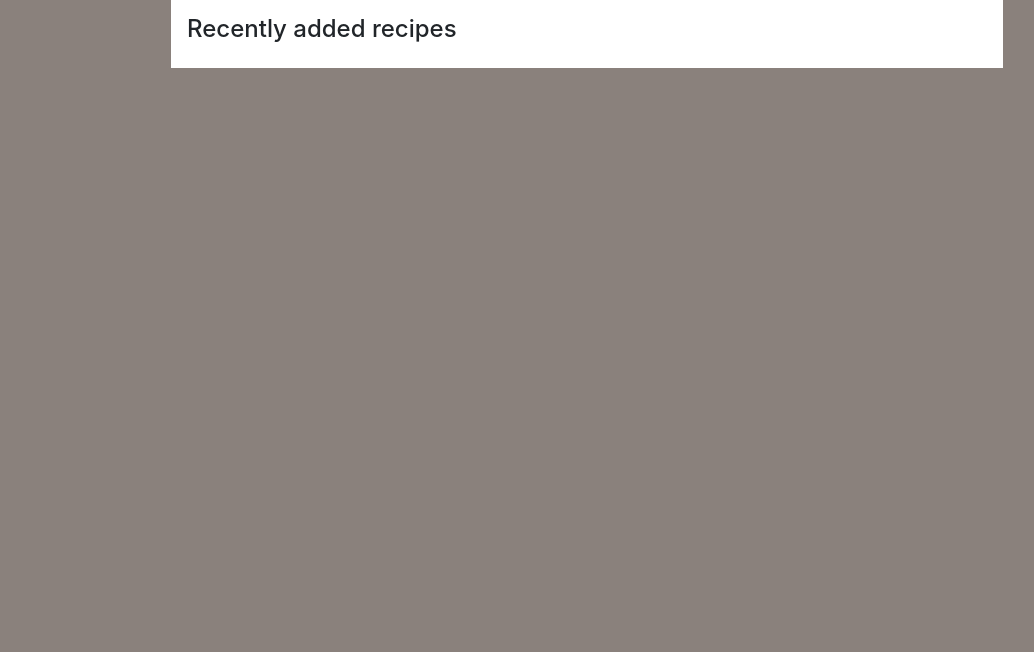
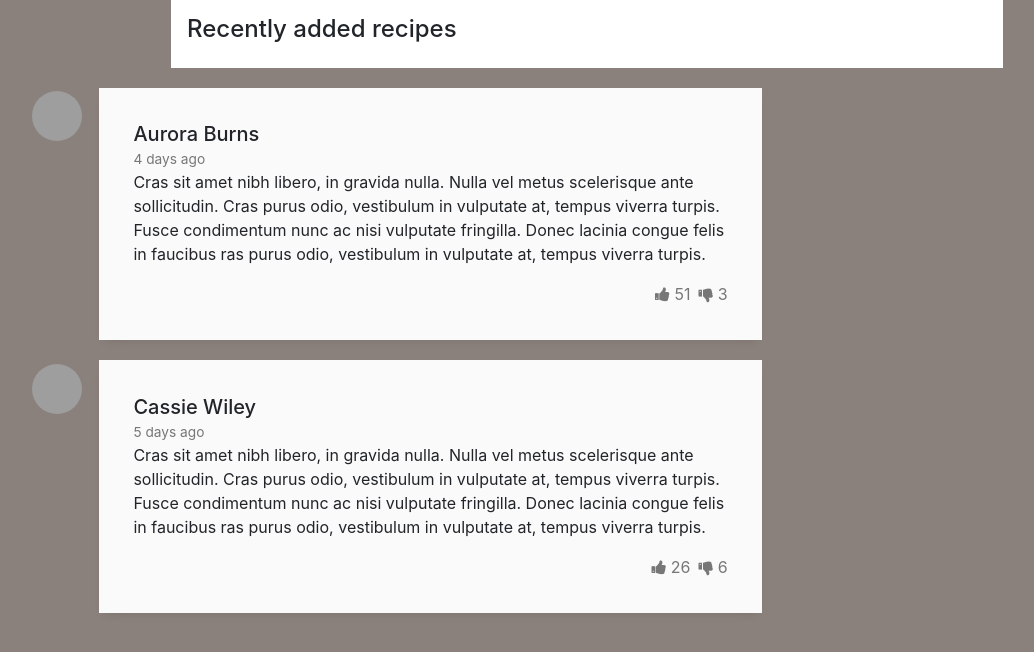
Before and after one commit to adrianbeys/BookOfRecipes, a Flask app: page /home in a window 1280 px wide. Shown: the part 69-721 px from the top of the page, without its empty margins (53-1087 px from the left). Run offline with Flask 2, Linux system fonts and the light colour scheme; some libraries are stand-ins or nearby versions; grey boxes are pictures that could not be loaded.

Commit message:
Added Db connection

```diff
--- a/website/auth.py
+++ b/website/auth.py
@@ -22,11 +22,13 @@ def sign_up():
     if form.validate_on_submit():
         newProfile = UserProfile()
         db.AddProfile(newProfile)
+        db.session.commit()
         newUser = User(email=form.emailAddress.data,
                        username=form.username.data,
                        firstname=form.firstname.data,
                        password=form.password1.data,
                        roleId=1, profileId = newProfile.id)
+        newUser.profileId=newProfile.id
         db.AddUser(newUser)
         db.Flush()
         login_user(newUser)
@@ -36,6 +38,8 @@ def sign_up():
 @app.route("/login", methods=['GET', 'POST'])
 def login_page():
     form = LoginForm()
+    if current_user.is_authenticated:
+        return redirect(url_for(home_page))
     if form.validate_on_submit():
         user = User.query.filter_by(username=form.username.data).first()
         if not user:
--- a/website/models.py
+++ b/website/models.py
@@ -38,6 +38,7 @@ class User(db.Model, UserMixin):
     id = db.Column(db.Integer, primary_key = True)
     email = db.Column(db.String(50), nullable = False, unique = True)
     username = db.Column(db.String(30), nullable = False, unique = True)
+    firstname = db.Column(db.String(30))
     passwordHash = db.Column(db.String(60), nullable = False)
     active = db.Column(db.Boolean(), nullable = False, default = True)
     roleId = db.Column(db.Integer, db.ForeignKey("roles.id", ondelete='CASCADE'), nullable=False)
--- a/website/static/styles/homesite.css
+++ b/website/static/styles/homesite.css
@@ -5,3 +5,47 @@ body{
     background-color: #fff;
     max-width: 52em;
 }
+@media (min-width: 0) {
+    .g-mr-15 {
+        margin-right: 1.07143rem !important;
+    }
+}
+@media (min-width: 0){
+    .g-mt-3 {
+        margin-top: 0.21429rem !important;
+    }
+}
+
+.g-height-50 {
+    height: 50px;
+}
+
+.g-width-50 {
+    width: 50px !important;
+}
+
+@media (min-width: 0){
+    .g-pa-30 {
+        padding: 2.14286rem !important;
+    }
+}
+
+.g-bg-secondary {
+    background-color: #fafafa !important;
+}
+
+.u-shadow-v18 {
+    box-shadow: 0 5px 10px -6px rgba(0, 0, 0, 0.15);
+}
+
+.g-color-gray-dark-v4 {
+    color: #777 !important;
+}
+
+.g-font-size-12 {
+    font-size: 0.85714rem !important;
+}
+
+.media-comment {
+    margin-top:20px
+}
--- a/website/templates/base.html
+++ b/website/templates/base.html
@@ -42,12 +42,12 @@
           <!-- user dropdown -->
           {% if current_user.is_authenticated %}
           <div class="nav-item dropdown">
-            <a href="#" data-toggle="dropdown" class="nav-link dropdown-toggle user-action"><img src="/static/images/user.png" class="avatar" alt="Avatar"> {{ current_user.username }} <b class="caret"></b></a>
+            <a href="#" data-toggle="dropdown" class="nav-link dropdown-toggle user-action"><img src="/static/images/user.png" height="28" class="avatar" alt="Avatar"> {{ current_user.username }} <b class="caret"></b></a>
             <div class="dropdown-menu">
               <a href="/profile" class="dropdown-item">Profile</a></a>
               <a href="/settings" class="dropdown-item">Settings</a></a>
               <div class="dropdown-divider"></div>
-              <a href="/logout" class="dropdown-item" data-toggle="modal" data-target="#logoutModal">Logout</a></a>
+              <a href="/logout" class="dropdown-item">Logout</a></a>
             </div>
           </div>
           {% else %}
--- a/website/templates/home.html
+++ b/website/templates/home.html
@@ -13,7 +13,72 @@ Homepage
     <header class="masthead mb-auto">
         <h4>Recently added recipes</h4>
     </header>
+</div>
+<!-- basic tamplete -->
+<link href="https://maxcdn.bootstrapcdn.com/font-awesome/4.7.0/css/font-awesome.min.css" rel="stylesheet" integrity="sha384-wvfXpqpZZVQGK6TAh5PVlGOfQNHSoD2xbE+QkPxCAFlNEevoEH3Sl0sibVcOQVnN" crossorigin="anonymous">
+<div class="container">
+<div class="row">
+    <div class="col-md-8">
+        <div class="media g-mb-30 media-comment">
+            <img class="d-flex g-width-50 g-height-50 rounded-circle g-mt-3 g-mr-15" src="https://bootdey.com/img/Content/avatar/avatar3.png" alt="Image Description">
+            <div class="media-body u-shadow-v18 g-bg-secondary g-pa-30">
+              <div class="g-mb-15">
+                <h5 class="h5 g-color-gray-dark-v1 mb-0">Aurora Burns</h5>
+                <span class="g-color-gray-dark-v4 g-font-size-12">4 days ago</span>
+              </div>
 
+              <p>Cras sit amet nibh libero, in gravida nulla. Nulla vel metus scelerisque ante sollicitudin. Cras purus odio, vestibulum in vulputate at, tempus viverra turpis. Fusce condimentum nunc ac nisi vulputate fringilla. Donec lacinia congue
+                felis in faucibus ras purus odio, vestibulum in vulputate at, tempus viverra turpis.</p>
+
+              <ul class="list-inline d-sm-flex my-0">
+                <li class="list-inline-item ml-auto">
+                  <a class="u-link-v5 g-color-gray-dark-v4 g-color-primary--hover" href="#!">
+                    <i class="fa fa-thumbs-up g-pos-rel g-top-1 g-mr-3"></i>
+                    51
+                  </a>
+                </li>
+                <li class="list-inline-item">
+                  <a class="u-link-v5 g-color-gray-dark-v4 g-color-primary--hover" href="#!">
+                    <i class="fa fa-thumbs-down g-pos-rel g-top-1 g-mr-3"></i>
+                    3
+                  </a>
+                </li>
+
+              </ul>
+            </div>
+        </div>
+    </div>
+
+    <div class="col-md-8">
+        <div class="media g-mb-30 media-comment">
+            <img class="d-flex g-width-50 g-height-50 rounded-circle g-mt-3 g-mr-15" src="https://bootdey.com/img/Content/avatar/avatar8.png" alt="Image Description">
+            <div class="media-body u-shadow-v18 g-bg-secondary g-pa-30">
+              <div class="g-mb-15">
+                <h5 class="h5 g-color-gray-dark-v1 mb-0">Cassie Wiley</h5>
+                <span class="g-color-gray-dark-v4 g-font-size-12">5 days ago</span>
+              </div>
+
+              <p>Cras sit amet nibh libero, in gravida nulla. Nulla vel metus scelerisque ante sollicitudin. Cras purus odio, vestibulum in vulputate at, tempus viverra turpis. Fusce condimentum nunc ac nisi vulputate fringilla. Donec lacinia congue
+                felis in faucibus ras purus odio, vestibulum in vulputate at, tempus viverra turpis.</p>
+
+              <ul class="list-inline d-sm-flex my-0">
+                <li class="list-inline-item ml-auto">
+                  <a class="u-link-v5 g-color-gray-dark-v4 g-color-primary--hover" href="#!">
+                    <i class="fa fa-thumbs-up g-pos-rel g-top-1 g-mr-3"></i>
+                    26
+                  </a>
+                </li>
+                <li class="list-inline-item">
+                  <a class="u-link-v5 g-color-gray-dark-v4 g-color-primary--hover" href="#!">
+                    <i class="fa fa-thumbs-down g-pos-rel g-top-1 g-mr-3"></i>
+                    6
+                  </a>
+                </li>
+
+              </ul>
+            </div>
+        </div>
+    </div>
 </div>
-
+</div>
 {% endblock %}
--- a/website/templates/login.html
+++ b/website/templates/login.html
@@ -29,5 +29,6 @@ Login
     </div>
   </form>
 </div>
-
+<!--script-->
+<script type="text/javascript" src="{{ url_for('static', filename='scripts/block.js') }}"></script>
 {% endblock %}
--- a/website/templates/register.html
+++ b/website/templates/register.html
@@ -22,7 +22,7 @@ Register
     </div>
 
     <div class="form-group">
-      {{ form.emailAddress(placeholder="First name", class_="form-control") }}
+      {{ form.firstname(placeholder="First name", class_="form-control") }}
       <label class="form-label" for="firstname">First name</label>
     </div>
 
@@ -44,6 +44,6 @@ Register
   </form>
 
 </div>
-
-
+<!--script-->
+<script type="text/javascript" src="{{ url_for('static', filename='scripts/block.js') }}"></script>
 {% endblock %}
```
Also changed, not shown: db_generator.py (+5 -8 lines), website/static/scripts/block.js (added, +37 -0 lines), 1 other file.
